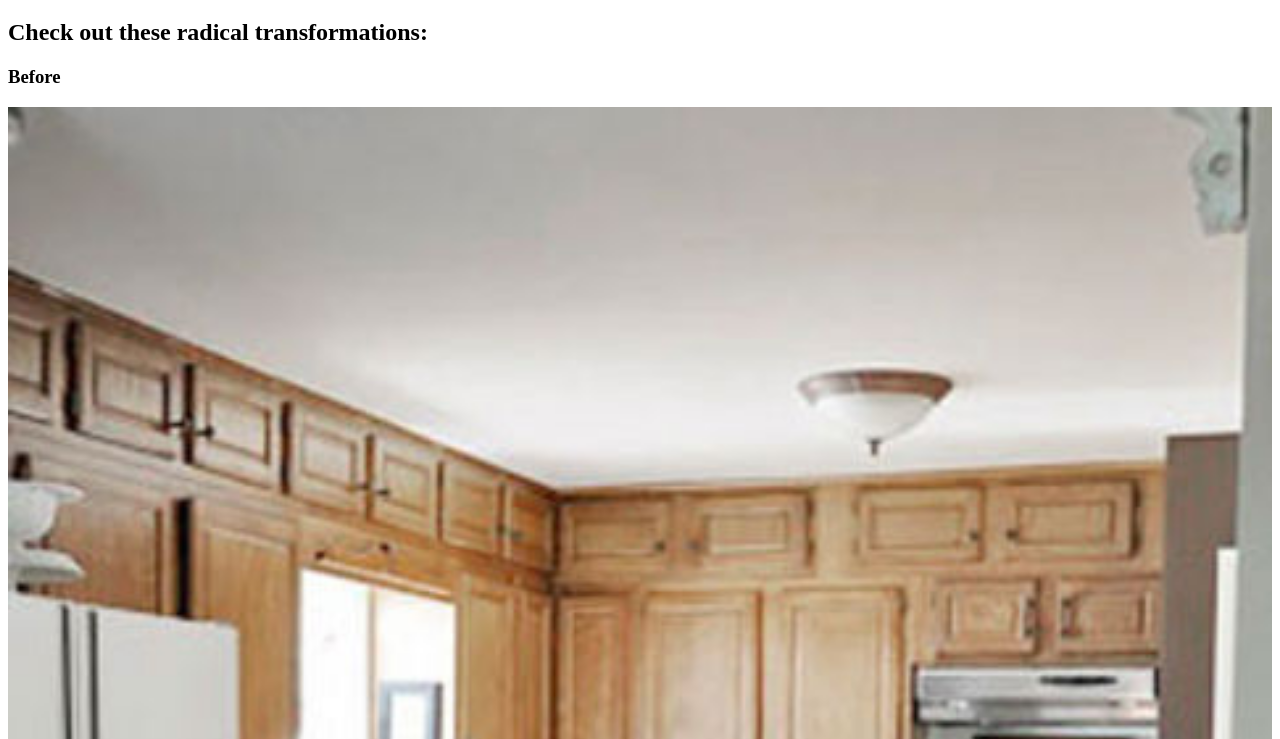
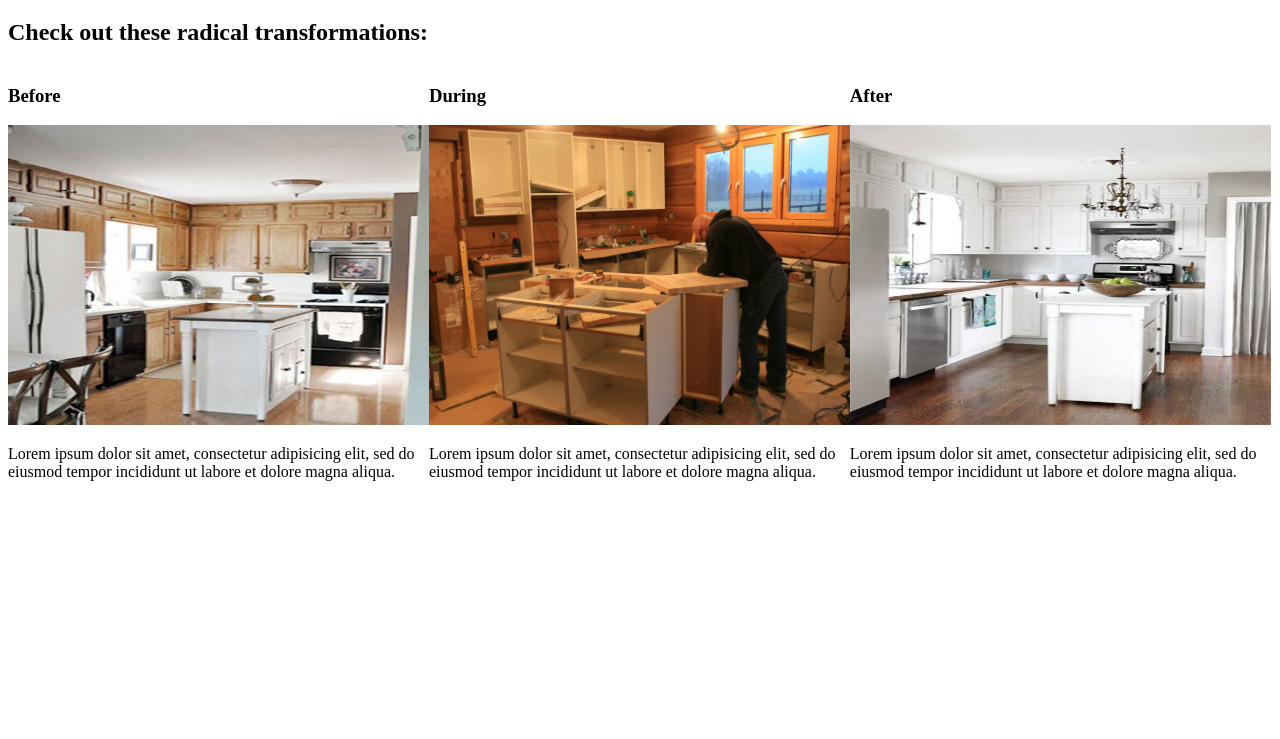
Before and after one commit to ckjpdx/float-testing, a plain HTML site: page index.html in a window 1280 px wide. Shown: the part 61-800 px from the top of the page. Drawn offline with Linux system fonts and the light colour scheme.

Commit message:
update image css and styling

```diff
--- a/css/master.css
+++ b/css/master.css
@@ -0,0 +1,4 @@
+.column {
+  float: left;
+  width: 33.3%;
+}
--- a/index.html
+++ b/index.html
@@ -10,18 +10,18 @@
     <h2>Check out these radical transformations:</h2>
     <div class="column">
       <h3>Before</h3>
-      <img src="img/before.jpg" alt="before renovation" width="100%">
-      <p></p>
+      <img src="img/before.jpg" alt="before renovation" height="300" width="100%">
+      <p>Lorem ipsum dolor sit amet, consectetur adipisicing elit, sed do eiusmod tempor incididunt ut labore et dolore magna aliqua.</p>
     </div>
     <div class="column">
       <h3>During</h3>
-      <img src="img/const.jpg" alt="during renovation" width="100%">
-      <p></p>
+      <img src="img/const.jpg" alt="during renovation" width="100%" height="300">
+      <p>Lorem ipsum dolor sit amet, consectetur adipisicing elit, sed do eiusmod tempor incididunt ut labore et dolore magna aliqua.</p>
     </div>
     <div class="column">
       <h3>After</h3>
-      <img src="img/after.jpg" alt="after renovation" width="100%">
-      <p></p>
+      <img src="img/after.jpg" alt="after renovation" width="100%" height="300">
+      <p>Lorem ipsum dolor sit amet, consectetur adipisicing elit, sed do eiusmod tempor incididunt ut labore et dolore magna aliqua.</p>
     </div>
   </body>
 </html>
```
